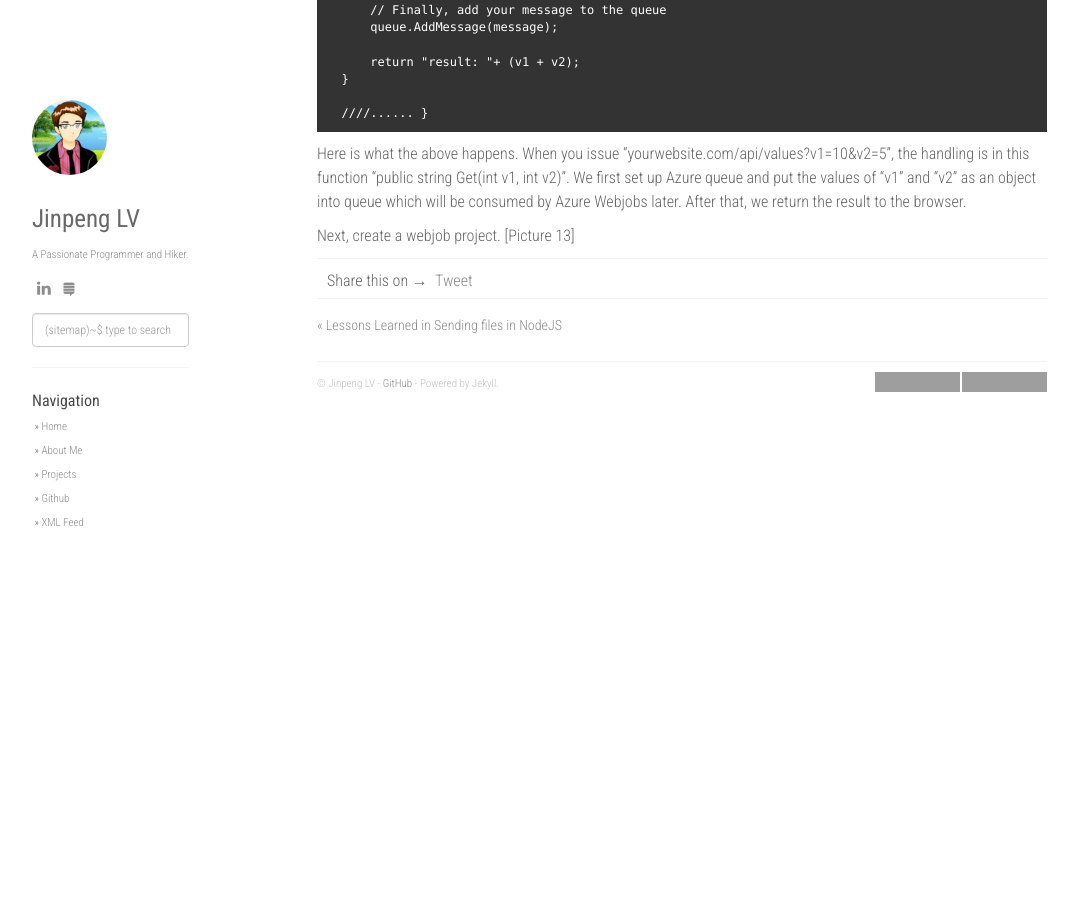
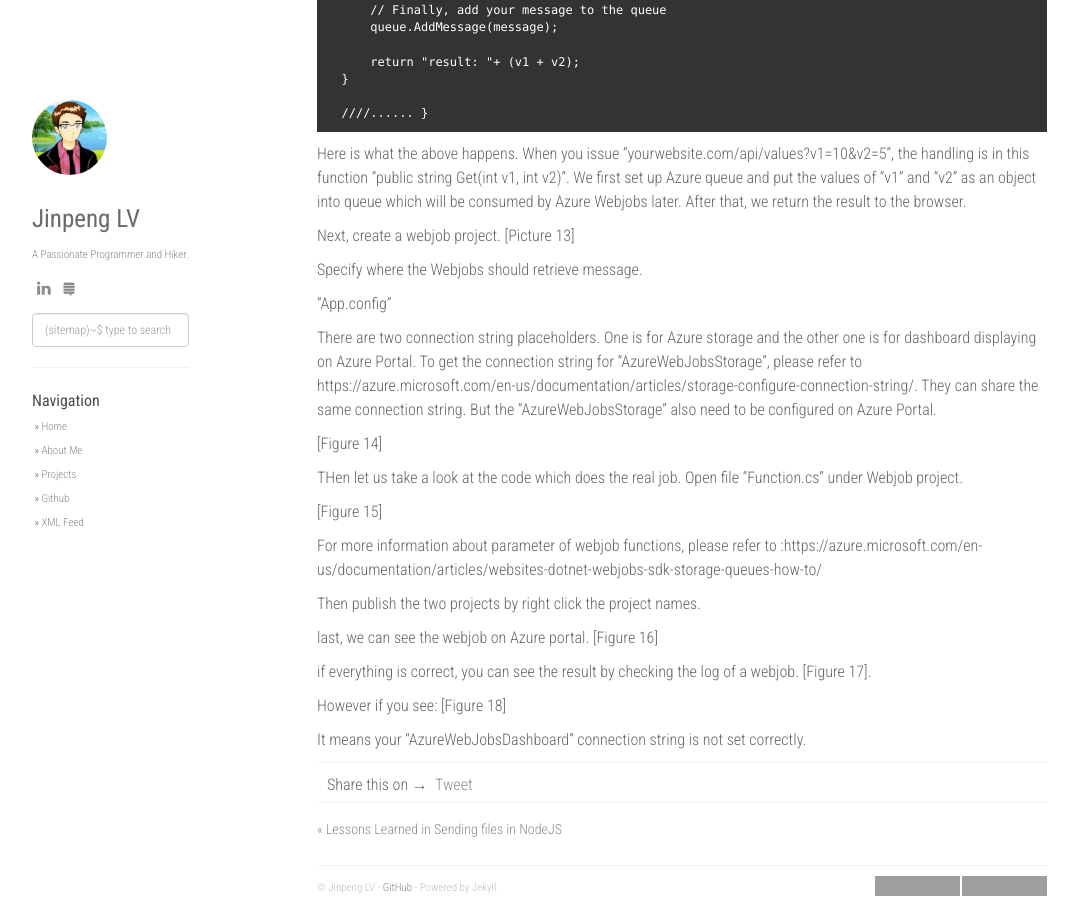
Before and after one commit to gepolv/gepolv.github.io, a Jekyll site: the page built from _posts/3016-09-01-web-service-with-webjobs-on-azure.md, in a window 1280 px wide and 900 px high, scrolled down 2159 px. Shown: the whole window, without its empty margins (53-1131 px from the left). Built offline with Jekyll 4.4.1, drawn with Linux system fonts in a browser that asks for light colours; nearby versions of some CDN libraries; comment, search, counter and statistics services are not loaded; before the commit the page ends 2574 px from its top, so only the background shows below that; grey boxes are pictures that could not be loaded.

Commit message:
Update 3016-09-01-web-service-with-webjobs-on-azure.md

```diff
--- a/_posts/3016-09-01-web-service-with-webjobs-on-azure.md
+++ b/_posts/3016-09-01-web-service-with-webjobs-on-azure.md
@@ -146,3 +146,33 @@ Here is what the above happens. When you issue "yourwebsite.com/api/values?v1=10
 Next,
 create a webjob project.
 [Picture 13]
+
+Specify where the Webjobs should retrieve message.
+
+"App.config"
+<add name="AzureWebJobsDashboard" connectionString="" />
+<add name="AzureWebJobsStorage" connectionString="" />
+
+There are two connection string placeholders. One is for Azure storage and the other one is for dashboard displaying on Azure Portal. To get the connection string for "AzureWebJobsStorage", please refer to  https://azure.microsoft.com/en-us/documentation/articles/storage-configure-connection-string/. They can share the same connection string. But the "AzureWebJobsStorage" also need to be configured on Azure Portal.
+
+[Figure 14]
+
+
+THen let us take a look at the code which does the real job. Open file "Function.cs" under Webjob project.
+
+[Figure 15]
+
+For more information about parameter of webjob functions, please refer to :https://azure.microsoft.com/en-us/documentation/articles/websites-dotnet-webjobs-sdk-storage-queues-how-to/
+
+Then publish the two projects by right click the project names.
+
+last, we can see the webjob on Azure portal.
+[Figure 16]
+
+if everything is correct, you can see the result by checking the log of a webjob.
+[Figure 17].
+
+However if you see:
+[Figure 18]
+
+It means your "AzureWebJobsDashboard" connection string is not set correctly.
```
